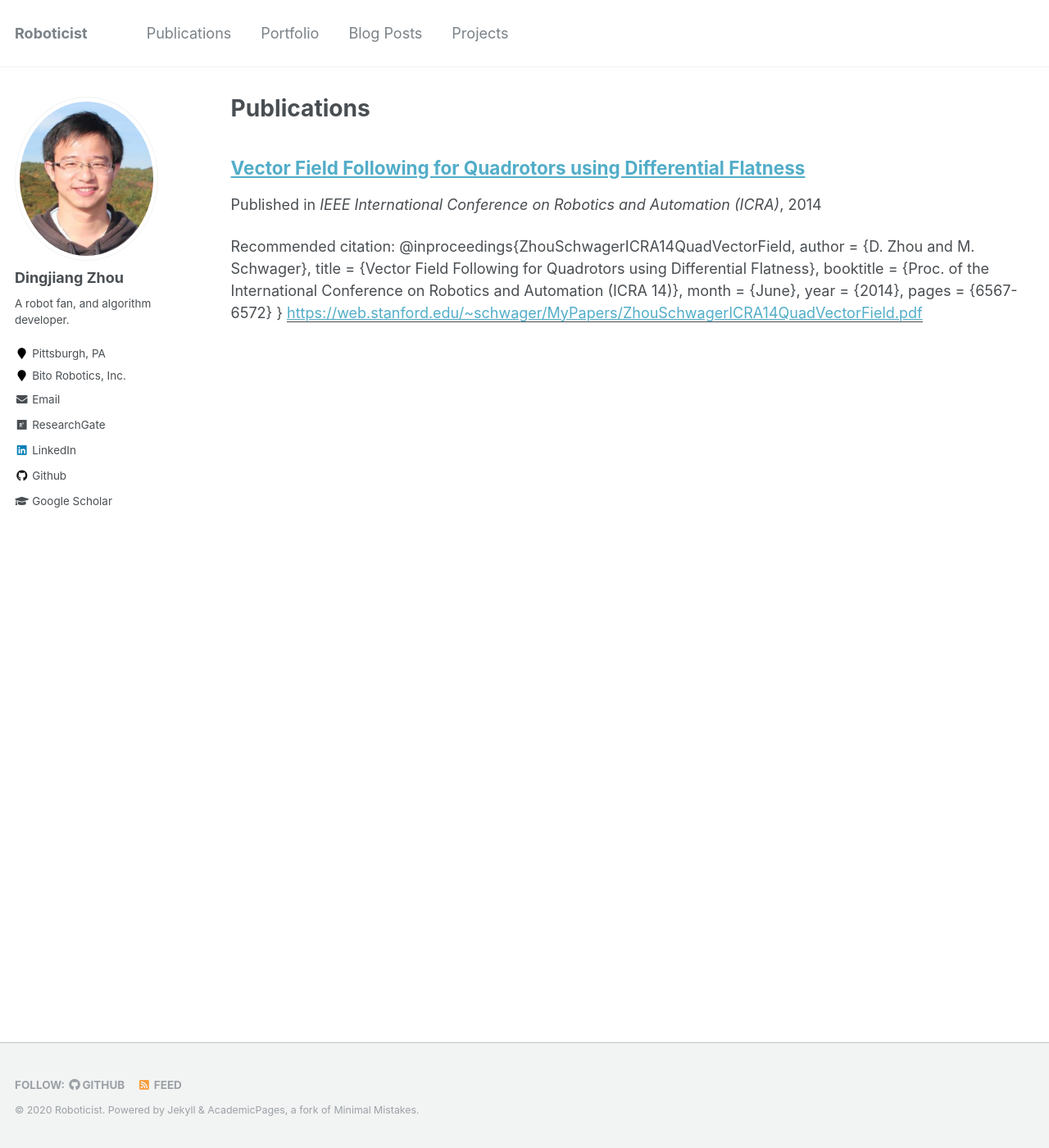
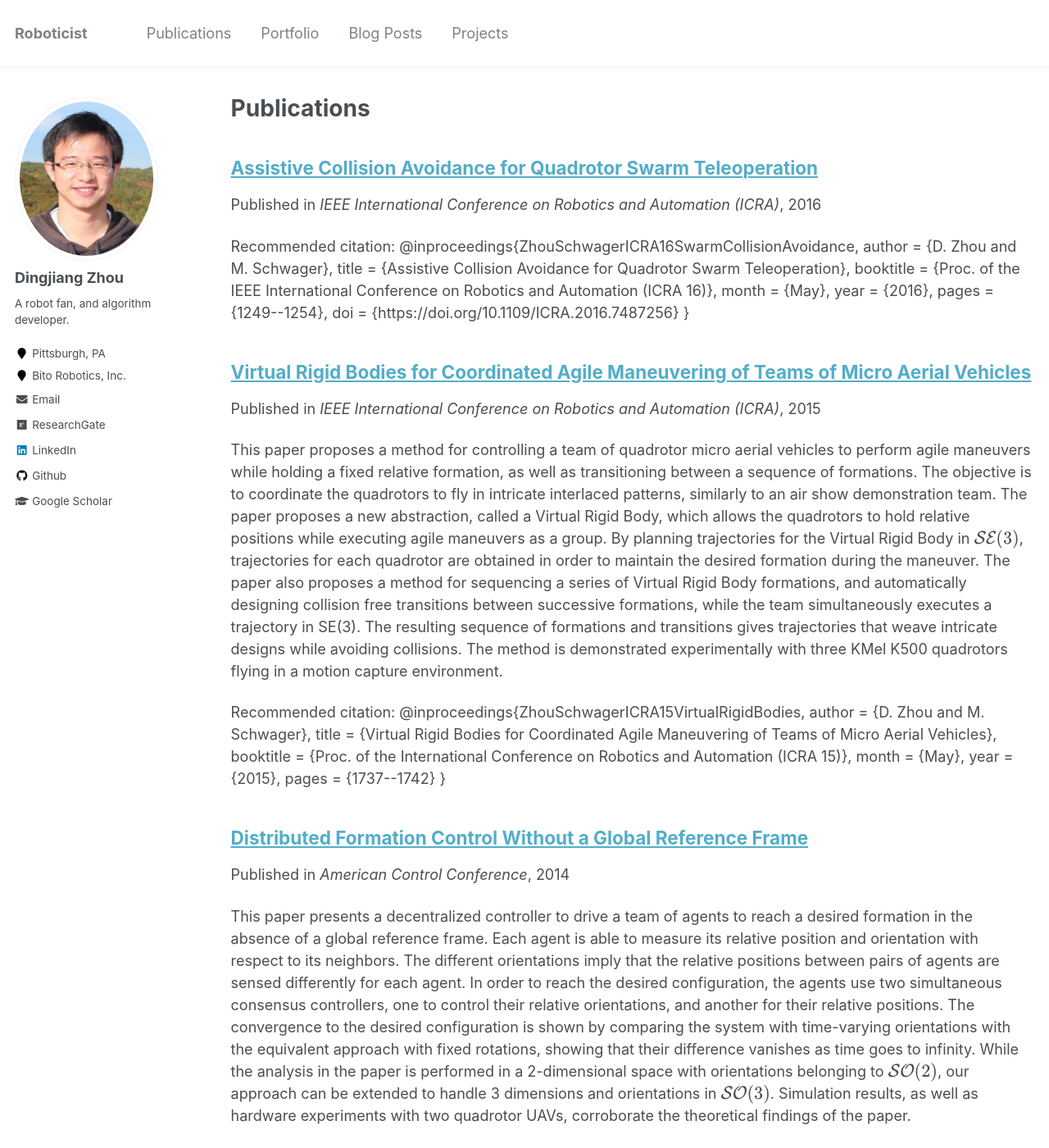
Before and after one commit to dj-zhou/dj-zhou.github.io, a Jekyll site: the page built from _pages/publications.md, in a window 1280 px wide and 1400 px high. Shown: the whole window at 82% size. Built offline with Jekyll 4.4.1, drawn with Linux system fonts in a browser that asks for light colours; formulas are drawn with MathJax 3; some of the changed text lies outside the part shown.

Commit message:
add some papers

```diff
--- /dev/null
+++ b/_publications/2014-06-04-formation-control.md
@@ -0,0 +1,21 @@
+---
+title: "Distributed Formation Control Without a Global Reference Frame"
+collection: publications
+permalink: /publication/2014-06-04-formation-control
+# excerpt: ''
+date: 2014-06-04
+venue: 'American Control Conference'
+citation: '
+@inproceedings{MontijanoEtAlACC14FormationControl,
+  author = {E. Montijano and D. Zhou and M. Schwager and C. Sagues},
+  title = {Distributed Formation Control without a Global Reference Frame},
+  booktitle = {Proc. of the American Control Conference (ACC 14)},
+  month = {June},
+  year = {2014},
+  pages = {3862--3867}}
+'
+
+---
+This paper presents a decentralized controller to drive a team of agents to reach a desired formation in the absence of a global reference frame. Each agent is able to measure its relative position and orientation with respect to its neighbors. The different orientations imply that the relative positions between pairs of agents are sensed differently for each agent. In order to reach the desired configuration, the agents use two simultaneous consensus controllers, one to control their relative orientations, and another for their relative positions. The convergence to the desired configuration is shown by comparing the system with time-varying orientations with the equivalent approach with fixed rotations, showing that their difference vanishes as time goes to infinity. While the analysis in the paper is performed in a 2-dimensional space with orientations belonging to $\mathcal{SO}(2)$, our approach can be extended to handle 3 dimensions and orientations in $\mathcal{SO}(3)$. Simulation results, as well as hardware experiments with two quadrotor UAVs, corroborate the theoretical findings of the paper.
+
+[Download paper from here](https://web.stanford.edu/~schwager/MyPapers/MontijanoEtAlACC14FormationControl.pdf)
--- /dev/null
+++ b/_publications/2015-05-25-virtual-rigid-body.md
@@ -0,0 +1,22 @@
+---
+title: "Virtual Rigid Bodies for Coordinated Agile Maneuvering of Teams of Micro Aerial Vehicles"
+collection: publications
+permalink: /publication/2015-05-25-virtual-rigid-body
+# excerpt: ''
+date: 2015-05-25
+venue: 'IEEE International Conference on Robotics and Automation (ICRA)'
+citation: '
+@inproceedings{ZhouSchwagerICRA15VirtualRigidBodies,
+  author = {D. Zhou and M. Schwager},
+  title = {Virtual Rigid Bodies for Coordinated Agile Maneuvering of Teams of Micro Aerial Vehicles},
+  booktitle = {Proc. of the International Conference on Robotics and Automation (ICRA 15)},
+  month = {May},
+  year = {2015},
+  pages = {1737--1742}
+}
+'
+
+---
+This paper proposes a method for controlling a team of quadrotor micro aerial vehicles to perform agile maneuvers while holding a fixed relative formation, as well as transitioning between a sequence of formations. The objective is to coordinate the quadrotors to fly in intricate interlaced patterns, similarly to an air show demonstration team. The paper proposes a new abstraction, called a Virtual Rigid Body, which allows the quadrotors to hold relative positions while executing agile maneuvers as a group. By planning trajectories for the Virtual Rigid Body in $\mathcal{SE}(3)$, trajectories for each quadrotor are obtained in order to maintain the desired formation during the maneuver. The paper also proposes a method for sequencing a series of Virtual Rigid Body formations, and automatically designing collision free transitions between successive formations, while the team simultaneously executes a trajectory in SE(3). The resulting sequence of formations and transitions gives trajectories that weave intricate designs while avoiding collisions. The method is demonstrated experimentally with three KMel K500 quadrotors flying in a motion capture environment.
+
+[Download paper from here](https://web.stanford.edu/~schwager/MyPapers/ZhouSchwagerICRA15VirtualRigidBodies.pdf)
--- /dev/null
+++ b/_publications/2016-05-16-assistive-collision-avoidance.md
@@ -0,0 +1,23 @@
+---
+title: "Assistive Collision Avoidance for Quadrotor Swarm Teleoperation"
+collection: publications
+permalink: /publication/2016-05-16-assistive-collision-avoidance
+excerpt: ''
+date: 2016-05-16
+venue: 'IEEE International Conference on Robotics and Automation (ICRA)'
+citation: '
+@inproceedings{ZhouSchwagerICRA16SwarmCollisionAvoidance,
+  author = {D. Zhou and M. Schwager},
+  title = {Assistive Collision Avoidance for Quadrotor Swarm Teleoperation},
+  booktitle = {Proc. of the IEEE International Conference on Robotics and Automation (ICRA 16)},
+  month = {May},
+  year = {2016},
+  pages = {1249--1254},
+  doi = {https://doi.org/10.1109/ICRA.2016.7487256}
+}
+'
+
+---
+This paper presents a method for controlling quadrotor swarms in an environment with obstacles, with an intuitive human-swarm interface operated by a single human user. Our method allows for the quadrotor swarm to maintain a desired formation, while also keeping the quadrotors a safe distance from obstacles and from one another. We use a Virtual Rigid Body abstraction to provide a bridge between the single human user and the quadrotor swarm, so that a human user can fly an arbitrarily large quadrotor swarm from a single joystick. By applying multiple vector fields, collisions are automatically avoided within the swarm of quadrotors, and between the quadrotors and obstacles, while the Virtual Rigid Body is controlled by the human user. Our method is demonstrated in hardware experiments with groups of quadrotor micro aerial vehicles teleoperated by a single human operator in a motion capture system.
+
+[Download paper from here](https://web.stanford.edu/~schwager/MyPapers/ZhouSchwagerICRA16SwarmCollisionAvoidance.pdf)
```
Also changed, not shown: _publications/2014-05-31-vector-field.md (+8 -7 lines).
